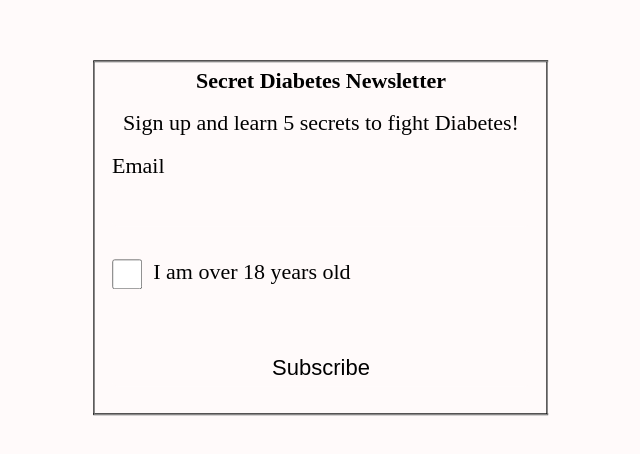
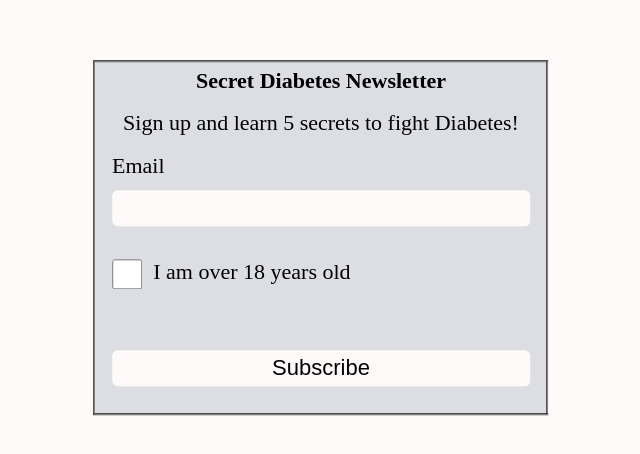
Before and after one commit to Educational-Web-Design-Kevin/lab3, a plain HTML site: page index.html in a window 1280 px wide. Shown: the part 162-616 px from the top of the page, without its empty margins (319-959 px from the left). Drawn offline with nearby package versions, Linux system fonts and the light colour scheme.

Commit message:
Add background color to media body tag

```diff
--- a/css/screen.css
+++ b/css/screen.css
@@ -268,6 +268,7 @@ li .age-verification,
   }
 
   body {
+    background-color: rgb(221, 222, 228);
     border: 0.125em rgb(37, 37, 37) groove;
     max-width: 19em;/*304/16=19*/
     margin: auto
```
